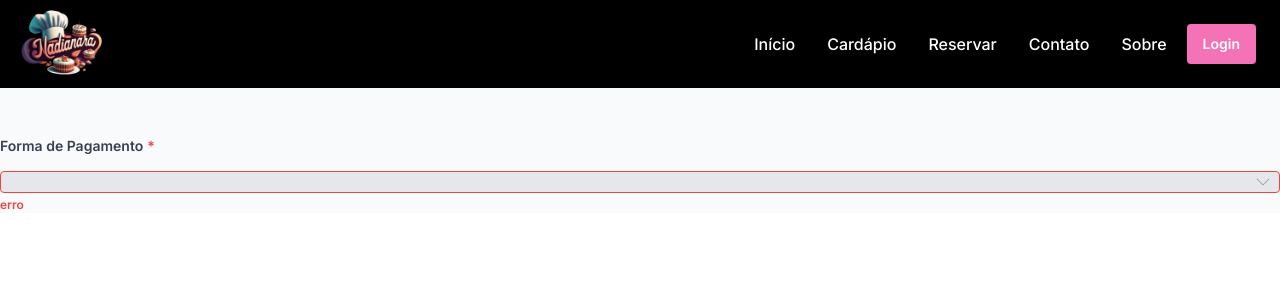
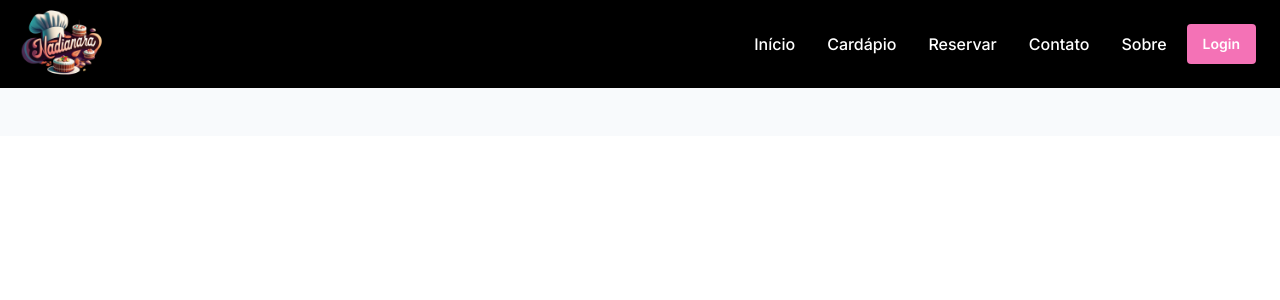
Before and after one commit to Arthurdelucahonorato/mei-erp, a Next.js app: page /relatorios in a window 1280 px wide. Shown: the top 300 px of the page. Built offline with nearby package versions, Linux system fonts and the light colour scheme.

Commit message:
Update index.tsx
arrumando bug

```diff
--- a/src/pages/relatorios/index.tsx
+++ b/src/pages/relatorios/index.tsx
@@ -17,7 +17,7 @@ export default function Relatorios() {
 
             <br />
             <br />
-            <ComboBox currentValue={"teste"} values={valoresCombo} label="Forma de Pagamento" required errorMessage="erro" />
+
         </div>
     )
 }
```
